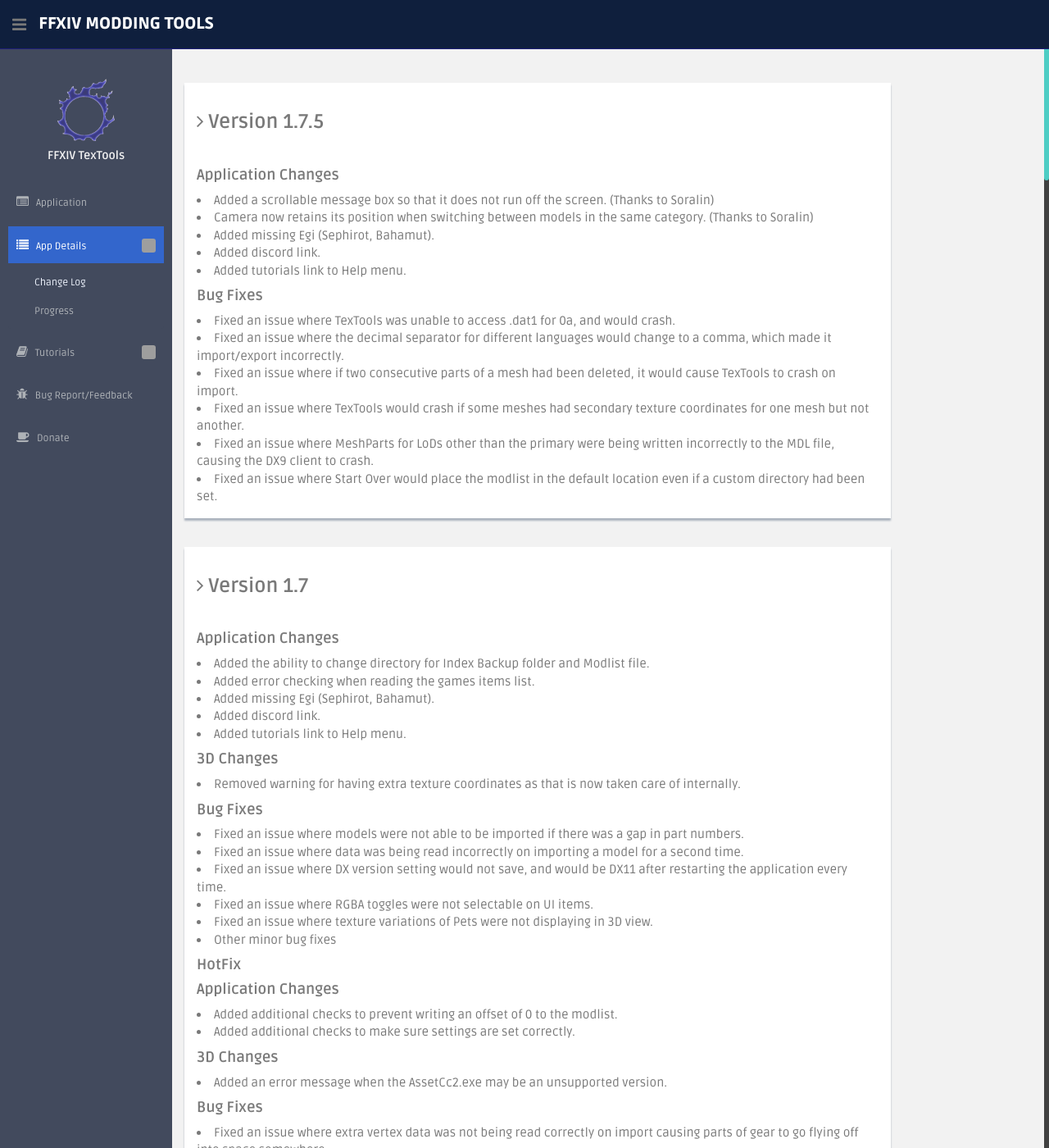
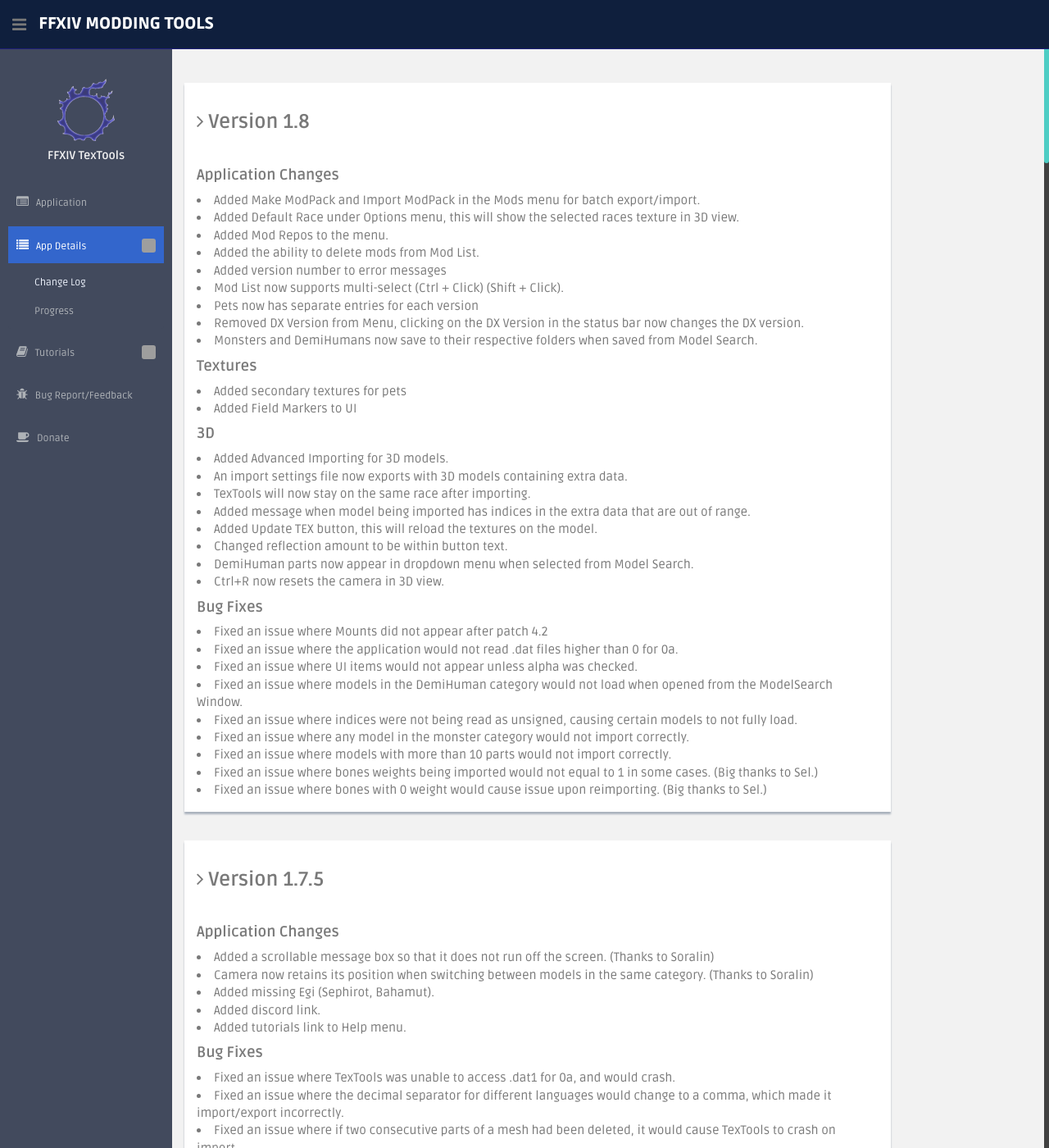
Before and after one commit to liinko/FFXIVTexToolsWeb, a Jekyll site: the page built from change_log.html, in a window 1280 px wide and 1400 px high. Shown: the whole window at 82% size. Built offline with Jekyll 4.4.1, drawn with Linux system fonts in a browser that asks for light colours; grey boxes are pictures that could not be loaded.

Commit message:
update to 1.8

```diff
--- a/change_log.html
+++ b/change_log.html
@@ -2,7 +2,47 @@
 layout: default
 title: Change_Log
 ---
+<div class="col-lg-10 main-chart">
+    <div class="showback">
+        <h3><i class="fa fa-angle-right"></i> <b>Version 1.8</b></h3><br/>
 
+        <h4><b>Application Changes</b></h4>
+        <li>Added Make ModPack and Import ModPack in the Mods menu for batch export/import.</li>
+        <li>Added Default Race under Options menu, this will show the selected races texture in 3D view.</li>
+        <li>Added Mod Repos to the menu.</li>
+        <li>Added the ability to delete mods from Mod List.</li>
+        <li>Added version number to error messages</li>
+        <li>Mod List now supports multi-select (Ctrl + Click) (Shift + Click).</li>
+        <li>Pets now has separate entries for each version</li>
+        <li>Removed DX Version from Menu, clicking on the DX Version in the status bar now changes the DX version.</li>
+        <li>Monsters and DemiHumans now save to their respective folders when saved from Model Search.</li>
+
+        <h4><b>Textures</b></h4>
+        <li>Added secondary textures for pets</li>
+        <li>Added Field Markers to UI</li>
+
+        <h4><b>3D</b></h4>
+        <li>Added Advanced Importing for 3D models.</li>
+        <li>An import settings file now exports with 3D models containing extra data.</li>
+        <li>TexTools will now stay on the same race after importing.</li>
+        <li>Added message when model being imported has indices in the extra data that are out of range.</li>
+        <li>Added Update TEX button, this will reload the textures on the model.</li>
+        <li>Changed reflection amount to be within button text.</li>
+        <li>DemiHuman parts now appear in dropdown menu when selected from Model Search.</li>
+        <li>Ctrl+R now resets the camera in 3D view.</li>
+
+        <h4><b>Bug Fixes</b></h4>
+        <li>Fixed an issue where Mounts did not appear after patch 4.2</li>
+        <li>Fixed an issue where the application would not read .dat files higher than 0 for 0a.</li>
+        <li>Fixed an issue where UI items would not appear unless alpha was checked.</li>
+        <li>Fixed an issue where models in the DemiHuman category would not load when opened from the ModelSearch Window.</li>
+        <li>Fixed an issue where indices were not being read as unsigned, causing certain models to not fully load.</li>
+        <li>Fixed an issue where any model in the monster category would not import correctly.</li>
+        <li>Fixed an issue where models with more than 10 parts would not import correctly.</li>
+        <li>Fixed an issue where bones weights being imported would not equal to 1 in some cases. (Big thanks to Sel.)</li>
+        <li>Fixed an issue where bones with 0 weight would cause issue upon reimporting. (Big thanks to Sel.)</li>
+    </div><!--/showback -->
+</div>
 <div class="col-lg-10 main-chart">
     <div class="showback">
         <h3><i class="fa fa-angle-right"></i> <b>Version 1.7.5</b></h3><br/>
--- a/index.html
+++ b/index.html
@@ -7,7 +7,7 @@
 <div class="col-lg-8 main-chart">
     <div class="showback">
         <p>
-            <h1><b>FFXIV TexTools 2 v1.7.5</b></h1>
+            <h1><b>FFXIV TexTools 2 v1.8</b></h1>
             An application used to modify the in-game textures for Final Fantasy XIV, done by exporting and importing Direct Draw Surface files.<br/>
             <br/>
 
```
Also changed, not shown: _includes/sideupdates.html (+10 -0 lines).
